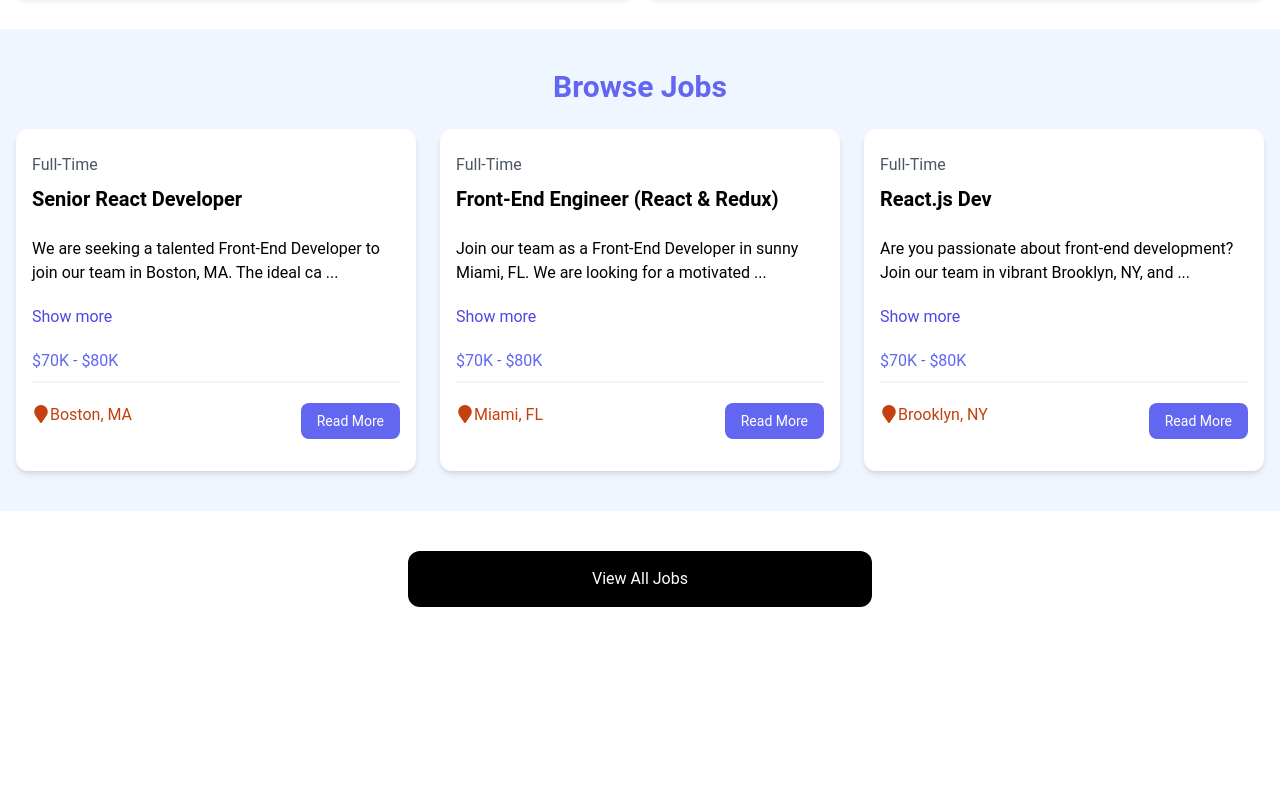
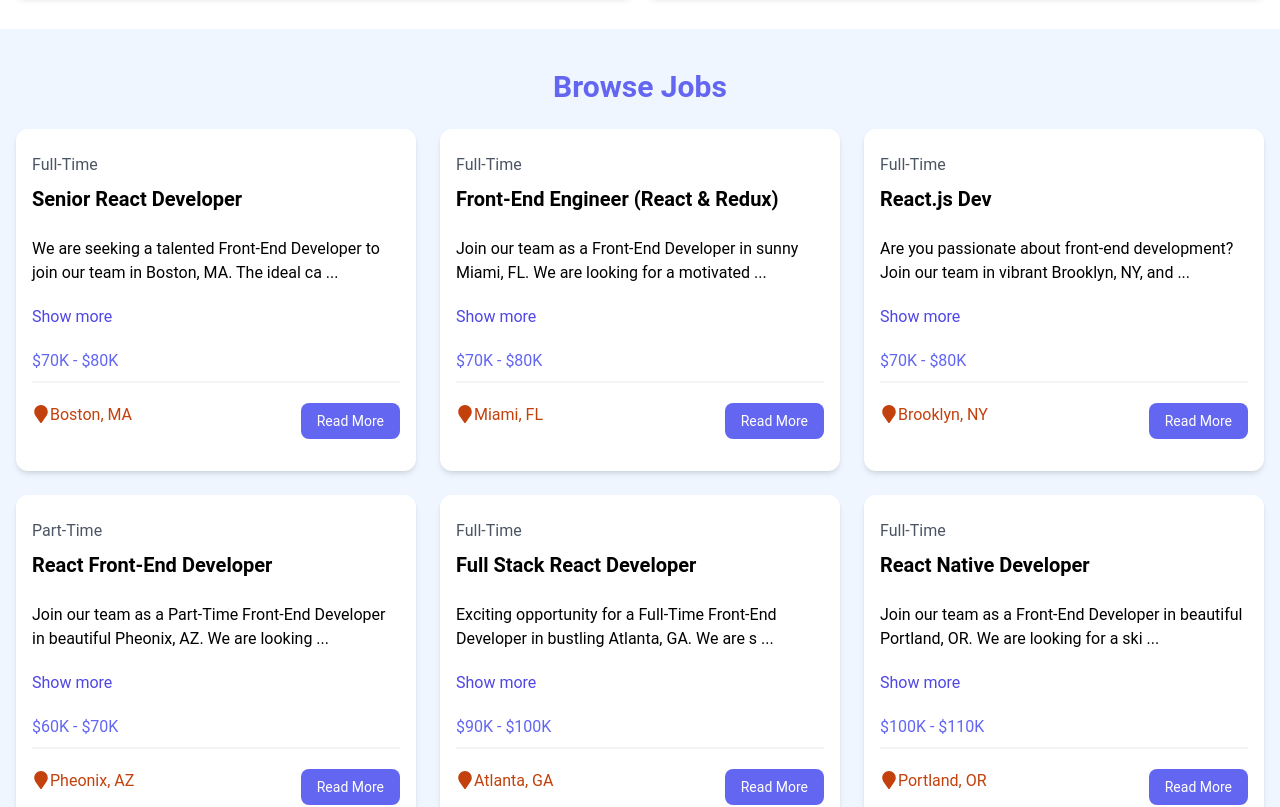
Before and after one commit to VaskarO/Web-Dev, a React (Vite) app in the folder react-revision/: page / in a window 1280 px wide. Shown: the part 580-1387 px from the top of the page. Before the commit the page ends 1227 px from the top, so only its background shows below. Built offline with nearby package versions, Linux system fonts and the light colour scheme; data requests are answered from the project's data file.

Commit message:
useEffect hook and fetching data from server

```diff
--- a/react-revision/package.json
+++ b/react-revision/package.json
@@ -7,7 +7,8 @@
     "dev": "vite",
     "build": "vite build",
     "lint": "eslint .",
-    "preview": "vite preview"
+    "preview": "vite preview",
+    "server":"json-server --watch src/jobs.json --port 8000"
   },
   "dependencies": {
     "react": "^18.3.1",
@@ -26,6 +27,7 @@
     "eslint-plugin-react-hooks": "^5.1.0-rc.0",
     "eslint-plugin-react-refresh": "^0.4.9",
     "globals": "^15.9.0",
+    "json-server": "^1.0.0-beta.2",
     "postcss": "^8.4.41",
     "tailwindcss": "^3.4.10",
     "vite": "^5.4.1"
--- a/react-revision/src/components/JobListings.jsx
+++ b/react-revision/src/components/JobListings.jsx
@@ -1,9 +1,29 @@
-import React from 'react'
-import jobs from '../../src/jobs.json'
+import {useState} from 'react'
+import React, { useEffect } from 'react'
 import JobListing from './JobListing'
 
+
 const JobListings = ({isHome= false}) => {
-  const jobListings = isHome?jobs.slice(0,3):jobs;
+  const [jobs, setJobs] = useState([])
+  const [loading, setLoading] = useState(false)
+
+  useEffect(()=>{
+    const fetchJobs = async ()=>{
+      try{
+        const res = await fetch('http://localhost:8000/jobs')
+      const data = await res.json()
+      setJobs(data);
+
+      }catch(error){
+        console.log(error.message);
+      } finally{
+        setLoading(false);
+      }
+    }
+    fetchJobs();
+  }
+  , [])
+
   return (
 
     <div>
@@ -16,7 +36,7 @@
         <div className="grid grid-cols-1 md:grid-cols-3 gap-6">
           {/* <!-- Job Listing 1 --> */}
 
-          {jobListings.map((job)=>(
+          {jobs.map((job)=>(
            <JobListing key= {job.id} job={job}/>
           ))}
 
--- a/react-revision/src/jobs.json
+++ b/react-revision/src/jobs.json
@@ -1,4 +1,5 @@
-[
+{
+  "jobs":[
     {
       "id": "1",
       "title": "Senior React Developer",
@@ -84,3 +85,4 @@
       }
     }
   ]
+}
```
Also changed, not shown: 1 other file (tests, documents, lock files or other folders).
